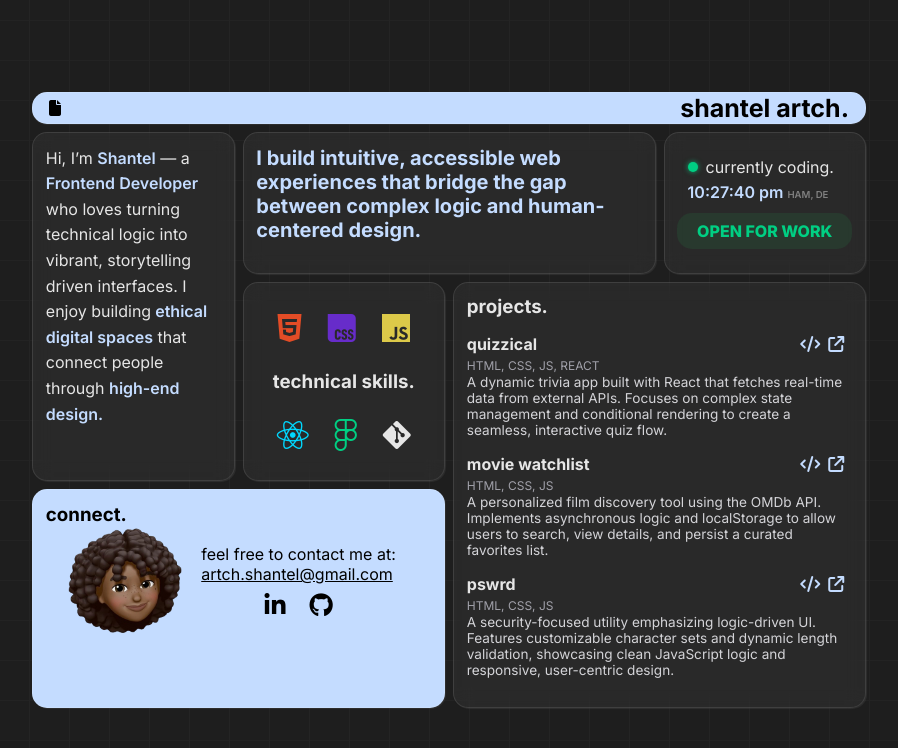
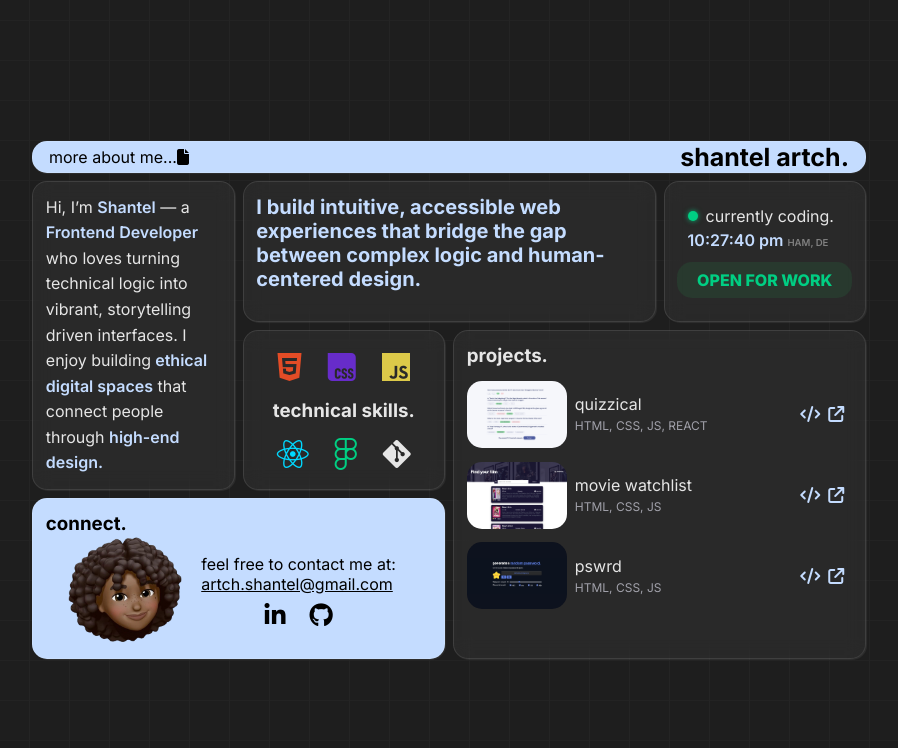
Before and after one commit to shantel1111/v2, a React (Vite) app: page / in a window 1280 px wide. Shown: the top 748 px of the page, without its empty margins (191-1089 px from the left). Built offline with nearby package versions, Linux system fonts and the light colour scheme.

Commit message:
Included project img and updated UI

```diff
--- a/src/Header.jsx
+++ b/src/Header.jsx
@@ -4,8 +4,9 @@ import myresume from "./assets/resume/ARTCH_SHANTEL.pdf";
 export default function Header() {
   return (
     <header>
-      <div>
+      <div className="resume">
         {/* <i className="fa-solid fa-moon toggle-theme"></i> */}
+        <p>more about me...</p>
         <a href={myresume} aria-label="download resume" download>
           <i className="fa-solid fa-file" nj></i>
         </a>
--- a/src/components/ProjectCard.jsx
+++ b/src/components/ProjectCard.jsx
@@ -1,3 +1,7 @@
+import quiz from "../assets/quizzical.png";
+import movie from "../assets/movie-watchlist.png";
+import pswrd from "../assets/password-generator.png";
+
 export default function ProjectCard() {
   return (
     <>
@@ -5,7 +9,12 @@ export default function ProjectCard() {
 
       <div className="projects-container">
         <div className="project-info">
-          <h4>quizzical</h4>
+          <img src={quiz} />
+          <div className="project-text">
+            <p>quizzical</p>
+            <span className="project-skill">HTML, CSS, JS, REACT</span>
+          </div>
+        </div>
         <div className="project-links">
           <a href="https://github.com/shantel1111/quizzical">
             <i class="fa-solid fa-code"></i>
@@ -16,17 +25,15 @@ export default function ProjectCard() {
           </a>
         </div>
       </div>
-        <span className="project-skill">HTML, CSS, JS, REACT</span>
-        <p className="project-description">
-          A dynamic trivia app built with React that fetches real-time data from
-          external APIs. Focuses on complex state management and conditional
-          rendering to create a seamless, interactive quiz flow.
-        </p>
-      </div>
 
       <div className="projects-container">
         <div className="project-info">
-          <h4>movie watchlist</h4>
+          <img src={movie} />
+          <div className="project-text">
+            <p>movie watchlist</p>
+            <span className="project-skill">HTML, CSS, JS</span>
+          </div>
+        </div>
         <div className="project-links">
           <a href="https://github.com/shantel1111/movie-watchlist">
             <i class="fa-solid fa-code"></i>
@@ -37,17 +44,15 @@ export default function ProjectCard() {
           </a>
         </div>
       </div>
-        <span className="project-skill">HTML, CSS, JS</span>
-        <p className="project-description">
-          A personalized film discovery tool using the OMDb API. Implements
-          asynchronous logic and localStorage to allow users to search, view
-          details, and persist a curated favorites list.
-        </p>
-      </div>
 
       <div className="projects-container">
         <div className="project-info">
-          <h4>pswrd</h4>
+          <img src={pswrd} />
+          <div className="project-text">
+            <p>pswrd</p>
+            <span className="project-skill">HTML, CSS, JS</span>
+          </div>
+        </div>
         <div className="project-links">
           <a href="https://github.com/shantel1111/password-generator">
             <i class="fa-solid fa-code"></i>
@@ -58,13 +63,6 @@ export default function ProjectCard() {
           </a>
         </div>
       </div>
-        <span className="project-skill">HTML, CSS, JS</span>
-        <p className="project-description">
-          A security-focused utility emphasizing logic-driven UI. Features
-          customizable character sets and dynamic length validation, showcasing
-          clean JavaScript logic and responsive, user-centric design.
-        </p>
-      </div>
     </>
   );
 }
--- a/src/styles/Bento.css
+++ b/src/styles/Bento.css
@@ -215,7 +215,19 @@ img {
 }
 
 .projects-container {
-  margin: 1em 0;
+  display: flex;
+  justify-content: space-between;
+  align-items: center;
+  margin: 0.85em 0;
+}
+
+.projects-container img {
+  width: 100px;
+  border-radius: 15px;
+}
+
+.project-text {
+  margin-left: 0.5em;
 }
 
 .project-info {
@@ -233,8 +245,3 @@ img {
   color: #a1a1aa;
   font-size: 0.75em;
 }
-
-.project-description {
-  font-size: 0.85em;
-  color: #d4d4d8;
-}
--- a/src/styles/Header.css
+++ b/src/styles/Header.css
@@ -24,3 +24,7 @@ header a {
 h1 {
   font-size: 25px;
 }
+
+.resume {
+  display: flex;
+}
```
Lines whose indentation alone changed are shown as unchanged.
